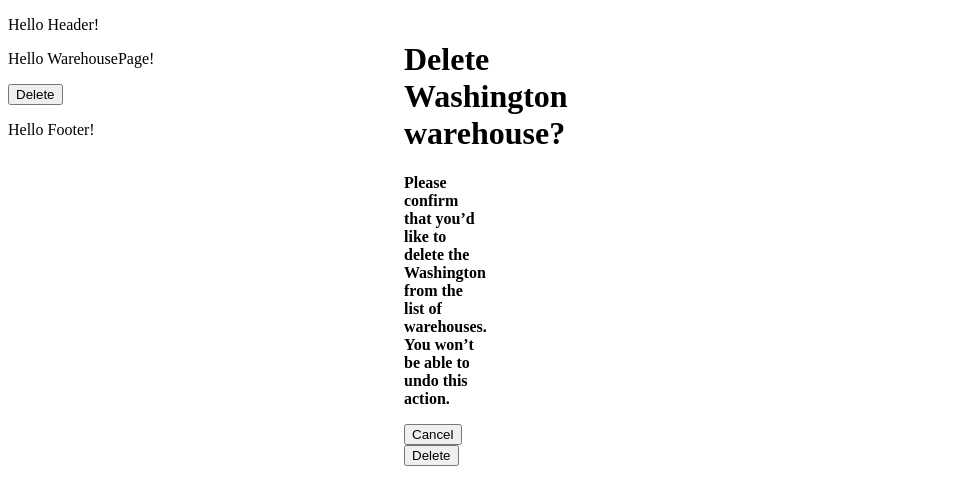
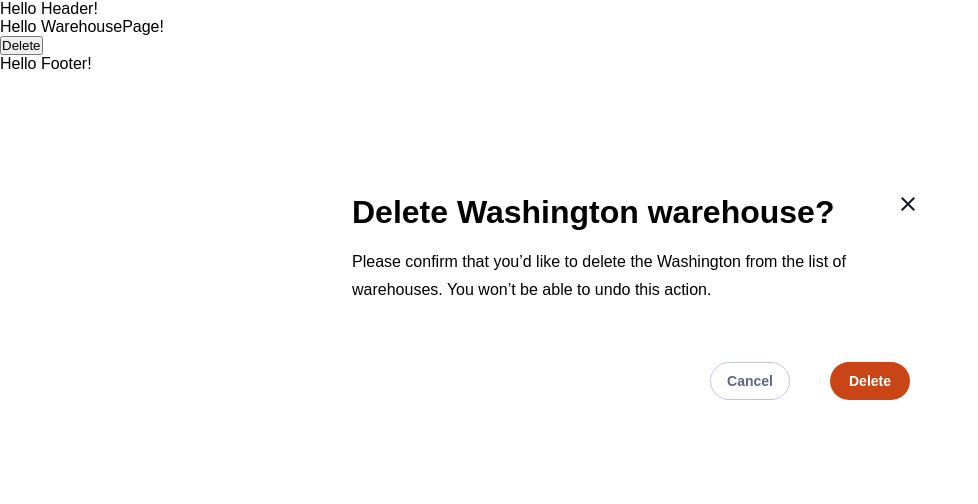
Before and after one commit to MoeyR/instock, a React (Create React App) app: page / in a window 1280 px wide. Both pictures are taken after a click on the button "Delete". Shown: the top 504 px of the page, without its empty margins (0-978 px from the left). Built offline with nearby package versions, Linux system fonts and the light colour scheme.

Commit message:
finish the styling for delete modal

```diff
--- a/src/components/DeleteModal/DeleteModal.jsx
+++ b/src/components/DeleteModal/DeleteModal.jsx
@@ -1,22 +1,24 @@
 import './DeleteModal.scss';
+import close from '../../assets/icons/close-24px.svg';
 
 function DeleteModal({ name, isOpen, onCancel, onConfirm }) {
   if (!isOpen) return null; // 如果isOpen为false，不渲染模态
   return (
     <div className="deletemodal">
+      <img src={close} alt="close" className="deletemodal__close" onClick={onCancel}/>
       <h1>Delete {name} warehouse?</h1>
-      <p>
+      <p className="p1 deletemodal__text">
         Please confirm that you’d like to delete the {name} from the list of
         warehouses. You won’t be able to undo this action.
       </p>
-      <button
+      <button className="secondary-button deletemodal__cancel"
         onClick={() => {
           onCancel(); // 关闭模态
         }}
       >
         Cancel
       </button>
-      <button
+      <button className="delete-button deletemodal__delete"
         onClick={() => {
           onConfirm(); // 处理确认动作，比如导航
         }}
--- a/src/components/DeleteModal/DeleteModal.scss
+++ b/src/components/DeleteModal/DeleteModal.scss
@@ -1,18 +1,58 @@
-// @use "../../styles/partials/fonts" as *;
-// @use '../../styles/partials/colors' as *;
-// @use '../../styles/partials/global' as *;
-// @use '../../styles/partials/mixins' as *;
+@use "../../styles/partials/fonts" as *;
+@use '../../styles/partials/colors' as *;
+@use '../../styles/partials/global' as *;
+@use '../../styles/partials/mixins' as *;
 
 .deletemodal {
-    width: 5rem;
-    height: 10rem;
+    padding:1rem;
+    height: 100%;
     position: fixed;
     top: 0%;
-    left: 30%;
-    border-radius: 4px;
-    background-color: white;
-    color: black;
-    font-weight: 700;
-    padding: 20px;
+    left: 0%;
+    background-color: $white;
     z-Index: 1000;
+
+    @include tablet{
+        width: 600px;
+        height:15rem;
+        padding: 2rem;
+        top: 15%;
+        left: 10%;
+        border-radius: 4px;
+    }
+
+    @include desktop{
+        top: 20%;
+        left: 25%;
+    }
+
+    &__close{
+        position: absolute;
+        right: 0%;
+    }
+
+    &__text{
+        margin:1rem 0;
+        font-weight: 400;
+    }
+
+    &__cancel{
+        position: absolute;
+        bottom: 0%;
+        width: 8rem;
+        @include tablet{
+            left:65%;
+            width: 5rem;
+        }
+    }
+    &__delete{
+        position: absolute;
+        left:50%;
+        bottom: 0%;
+        width: 8rem;
+        @include tablet{
+            left: 85%;
+            width: 5rem;
+        }
+    }
 }
--- a/src/styles/partials/_global.scss
+++ b/src/styles/partials/_global.scss
@@ -154,7 +154,7 @@ h4 {
 
 .secondary-button {
   background-color: $white;
-  color: $black;
+  color: $slate;
   height: 36px;
   border: 1px solid $cloud;
   border-radius: 20px;
--- a/src/styles/partials/_mixins.scss
+++ b/src/styles/partials/_mixins.scss
@@ -1,7 +1,7 @@
 //breakpoints
 
 @mixin tablet {
-  @media (min-width: 780px) and (max-width: 1279px) {
+  @media (min-width: 768px) {
     @content;
   }
 }
```
